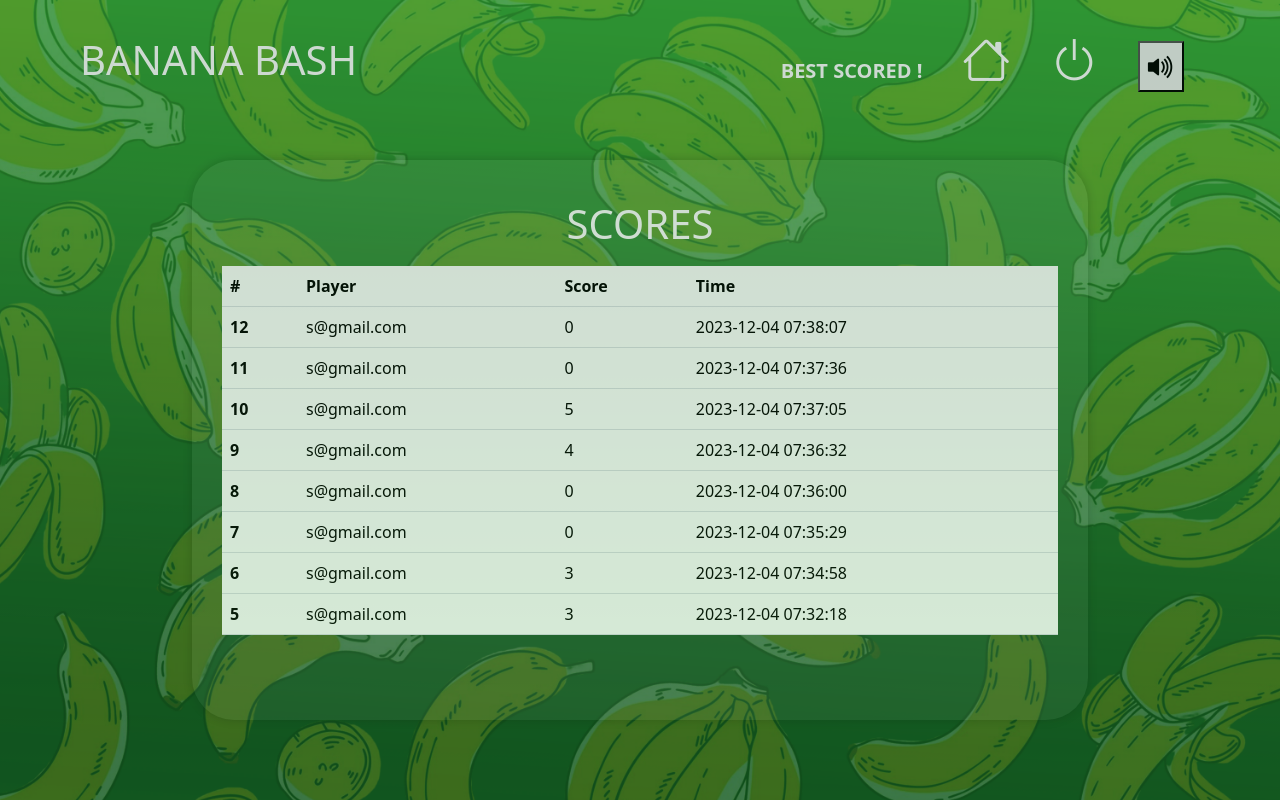
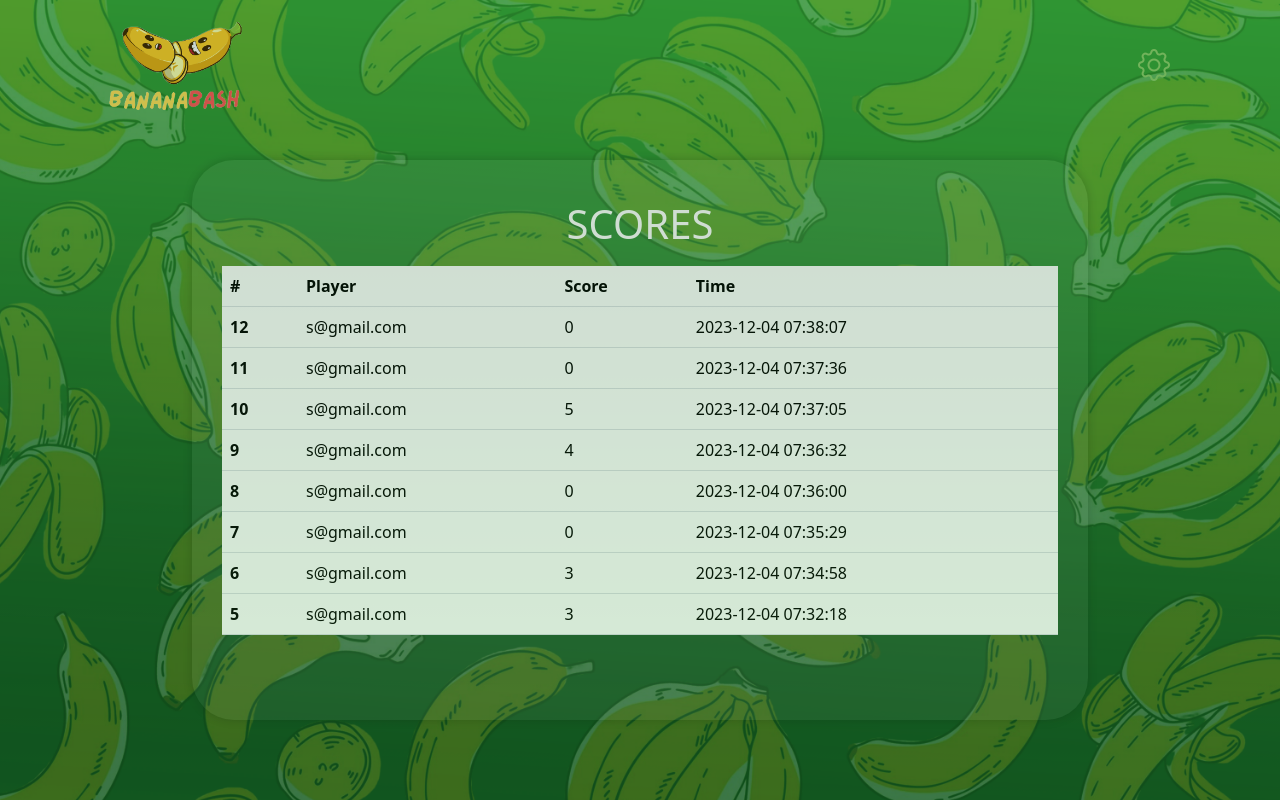
Before and after one commit to HiruRajapaksha/BananaBash, a PHP site: page /scores.php in a window 1280 px wide. Run offline with PHP 8.4, Linux system fonts and the light colour scheme; a user stored in the database is signed in; data comes from the database, SQL or seed files in the repository.

Commit message:
Implement navbar enhancements; add logo, toggle functionality for links, and mute button state management

```diff
--- /dev/null
+++ b/Static Assets/assets/js/navbar.js
@@ -0,0 +1,28 @@
+    document.getElementById('settingsBtn').addEventListener('click', () => {
+        const mainLinks = document.querySelector('.main-links');
+        mainLinks.classList.toggle('hidden');
+        mainLinks.classList.toggle('visible');
+    });
+
+    document.getElementById('mutebtn').addEventListener('click', () => {
+    const muteButton = document.getElementById('mutebtn');
+    const icon = muteButton.querySelector('i');
+
+    if (muteButton.textContent.trim() === "MUTE") {
+        muteButton.textContent = "UNMUTE";
+        icon.classList.remove('bi-volume-mute');
+        icon.classList.add('bi-volume-up');
+    }
+    else {
+        muteButton.textContent = "MUTE";
+        icon.classList.remove('bi-volume-up');
+        icon.classList.add('bi-volume-mute');
+    }
+});
+
+window.addEventListener('load', () => {
+    const muteButton = document.getElementById('mutebtn');
+    const icon = muteButton.querySelector('i');
+
+    icon.classList.add('bi-volume-up');
+});
--- /dev/null
+++ b/Static Assets/css/navbar.css
@@ -0,0 +1,97 @@
+   body {
+       margin: 0;
+       padding: 0;
+       box-sizing: border-box;
+       background-color: #1c1c1c;
+   }
+
+   .navbar {
+       height: 15vh;
+       padding: 0 2rem;
+       display: flex;
+       justify-content: space-between;
+       align-items: center;
+       z-index: 78;
+   }
+
+   .logo {
+       color: white;
+       margin: 0 3rem;
+       text-shadow: 0 0 10px #8ED06C, 0 0 20px #38A739;
+   }
+
+   .logo img {
+       width: 80%;
+       scale: 0.7;
+   }
+
+   .links {
+       position: relative;
+       display: flex;
+       align-items: center;
+       gap: 1rem;
+   }
+
+   .main-links {
+       display: flex;
+       flex-direction: column;
+       align-items: flex-start;
+       position: absolute;
+       top: 100%;
+       right: 0;
+       background-color: #2c2c2c;
+       padding: 1rem;
+       border-radius: 8px;
+       box-shadow: 0 4px 10px rgba(0, 0, 0, 0.3);
+       gap: 1rem;
+       opacity: 0;
+       visibility: hidden;
+       transition: opacity 0.3s ease, visibility 0.3s ease;
+       z-index: 10;
+       width: 300px;
+   }
+
+   .main-links.visible {
+       opacity: 1;
+       visibility: visible;
+   }
+
+   .main-links a {
+       display: flex;
+       align-items: center;
+       color: white;
+       font-size: 20px;
+       text-decoration: none;
+       transition: color 0.3s ease, transform 0.3s ease;
+   }
+
+   .main-links a:hover {
+       color: #8ED06C;
+       transform: scale(1.2);
+       text-shadow: 0 0 10px #8ED06C;
+   }
+
+   button {
+       background: none;
+       border: none;
+       color: white;
+       font-size: 20px;
+       cursor: pointer;
+       transition: transform 0.3s ease, color 0.3s ease;
+   }
+
+   button:hover {
+       transform: scale(1.2);
+       color: #8ED06C;
+   }
+
+   .settings-btn {
+       font-size: 24px;
+       color: #8ED06C;
+       transition: transform 0.3s ease;
+   }
+
+   .custom-icon {
+       font-size: 2rem;
+       margin-right: 0.5rem;
+   }
--- a/View/scores.php
+++ b/View/scores.php
@@ -16,6 +16,8 @@ if(!$_SESSION['loggedIn']){
     <script src="https://cdn.jsdelivr.net/npm/bootstrap@5.3.2/dist/js/bootstrap.bundle.min.js" integrity="sha384-C6RzsynM9kWDrMNeT87bh95OGNyZPhcTNXj1NW7RuBCsyN/o0jlpcV8Qyq46cDfL" crossorigin="anonymous"></script>
     <link rel="stylesheet" href="https://cdn.jsdelivr.net/npm/bootstrap-icons@1.11.1/font/bootstrap-icons.css">
     <link rel="stylesheet" href="../Static Assets/css/style.css" type="text/css">
+    <link rel="stylesheet" href="../Static Assets/css/navbar.css">
+    <script src="../Static Assets/assets/js/navbar.js"></script>
     <script src="../Static Assets/js/bgAudio.js"></script>
 
     <title>QUEEZY BUNCH</title>
@@ -23,7 +25,20 @@ if(!$_SESSION['loggedIn']){
 
 <body>
     <div class="image-container">
-        <nav class="navbar">
+    <nav class="navbar">
+    <h1 class="logo"><img src="../Static Assets/assets/images/Logo.png" alt="Banana Bash"></h1>
+    <div class="links">
+        <div id="mainLinks" class="main-links hidden">
+            <a href="index.php">Home</a>
+            <a href="bestScored.php">BEST SCORED !</a>
+            <a href="profile.php">Profile</a>
+            <a href="../Controller/logout.php">Leave Game</a>
+            <button id="mutebtn"><i class="bi bi-volume-mute"></i></button>
+        </div>
+        <button id="settingsBtn" class="settings-btn"><i class="bi bi-gear custom-icon"></i></button>
+    </div>
+</nav>
+        <!-- <nav class="navbar">
             <h1 class="logo">BANANA BASH</h1>
             <div class="links">
                 <a href="bestScored.php">BEST SCORED !</a>
@@ -31,7 +46,7 @@ if(!$_SESSION['loggedIn']){
                 <a href="../Controller/logout.php"><i class="bi bi-power custom-icon"></i></a>
                 <button class="" id="mutebtn"><i class="bi bi-volume-up-fill"></i></button>
             </div>
-        </nav>
+        </nav> -->
         <div class="container">
             <div class="content">
                 <div class="profileform-wrapper">
@@ -72,4 +87,35 @@ if(!$_SESSION['loggedIn']){
         <source type="audio/mp3" src="../Static Assets/assets/audio/bg_music.mp3">
     </audio>
 </body>
+<script>
+        document.getElementById('settingsBtn').addEventListener('click', () => {
+        const mainLinks = document.querySelector('.main-links');
+        mainLinks.classList.toggle('hidden');
+        mainLinks.classList.toggle('visible');
+    });
+
+    document.getElementById('mutebtn').addEventListener('click', () => {
+    const muteButton = document.getElementById('mutebtn');
+    const icon = muteButton.querySelector('i');
+
+    if (muteButton.textContent.trim() === "MUTE") {
+        muteButton.textContent = "UNMUTE";
+        icon.classList.remove('bi-volume-mute');
+        icon.classList.add('bi-volume-up');
+    }
+    else {
+        muteButton.textContent = "MUTE";
+        icon.classList.remove('bi-volume-up');
+        icon.classList.add('bi-volume-mute');
+    }
+});
+
+window.addEventListener('load', () => {
+    const muteButton = document.getElementById('mutebtn');
+    const icon = muteButton.querySelector('i');
+
+    icon.classList.add('bi-volume-up');
+});
+
+</script>
 </html>
--- a/View/singlePlayer.php
+++ b/View/singlePlayer.php
@@ -343,6 +343,7 @@ if (isset($_GET['new'])) {
             -webkit-backdrop-filter: blur(10px);
             border: 1px solid rgba(255, 255, 255, 0.18);
             background: #ffd90050;
+            scale: 0.7;
         }
 
         .imgApi {
@@ -357,6 +358,7 @@ if (isset($_GET['new'])) {
             height: auto;
             border: 2px solid #ccc;
             border-radius: 8px;
+            scale: 1.2;
         }
 
         .ans-align {
```
